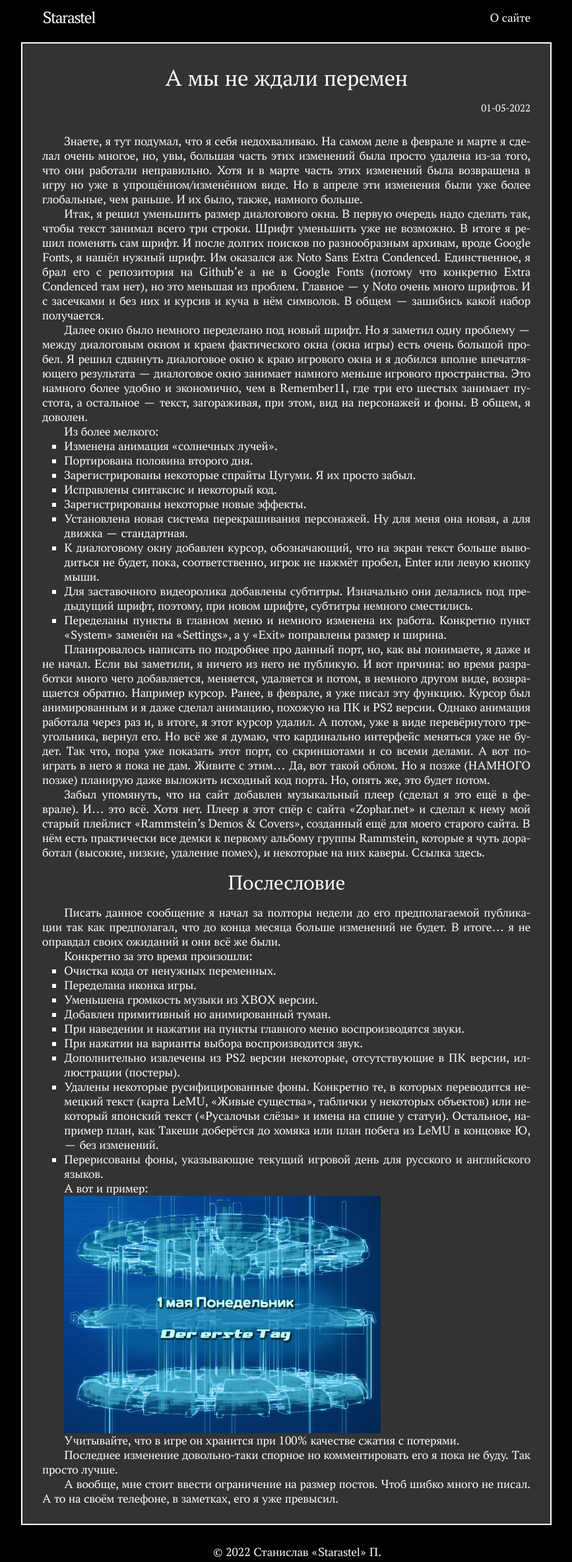
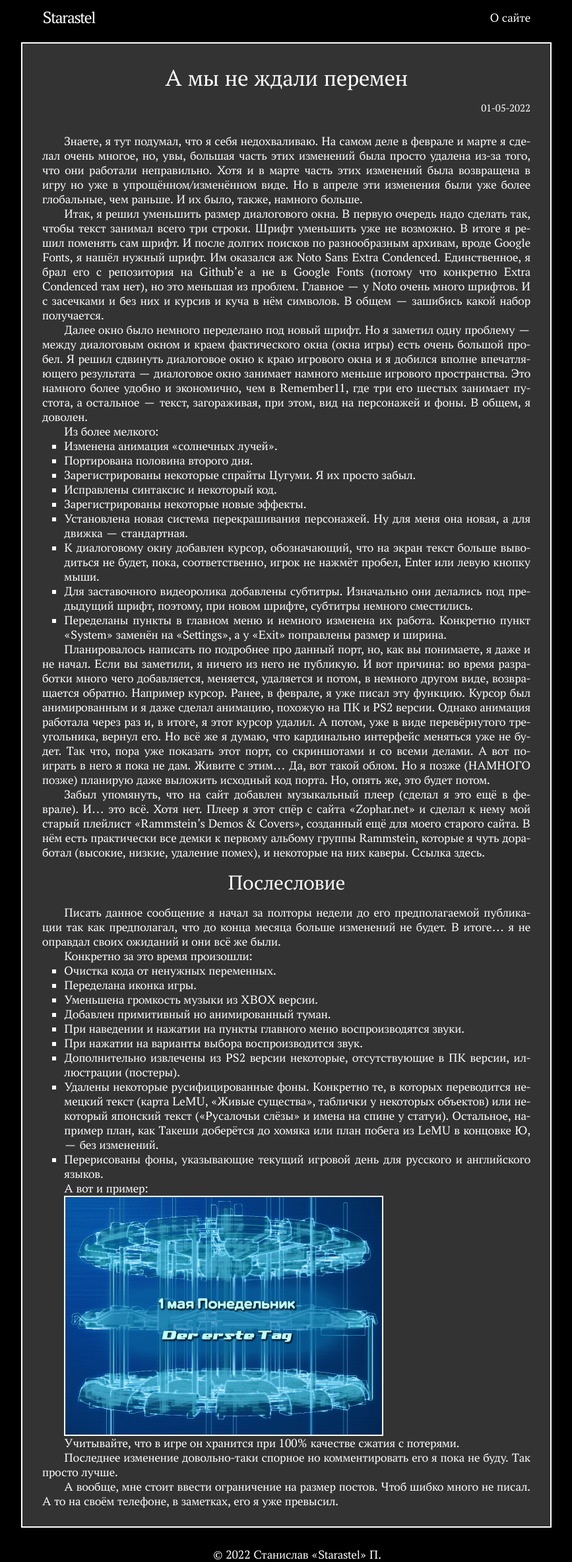
Before and after one commit to Starastel/stStarastel, a Jekyll site: the page built from _posts/2022-05-02-didnt-expect-any-changes.md, in a window 1280 px wide. Shown: the whole page at 66% size, without its empty margins (206-1073 px from the left). Built offline with Jekyll 4.4.1, drawn with Linux system fonts in a browser that asks for light colours.

Commit message:
Update main.scss

```diff
--- a/assets/main.scss
+++ b/assets/main.scss
@@ -232,6 +232,9 @@
 	img {
 		max-width: 100%;
 		vertical-align: middle;
+		margin-left: auto;
+  		margin-right: auto;
+		border: 2px solid white;
 	}
 }
 
```
